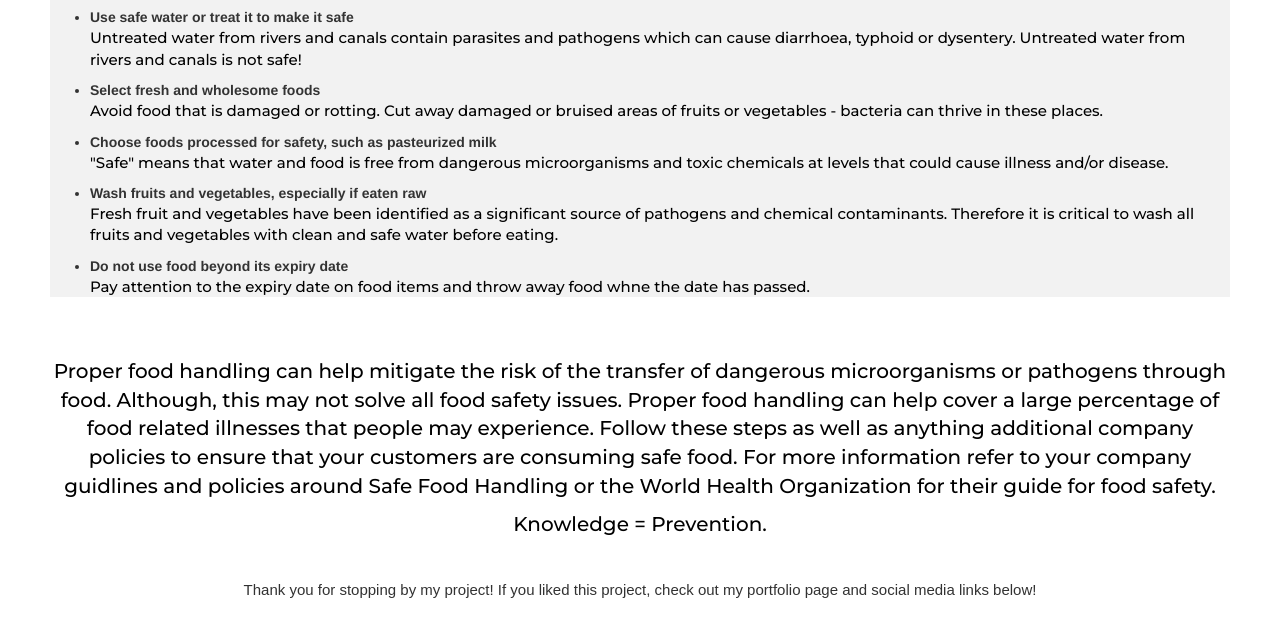
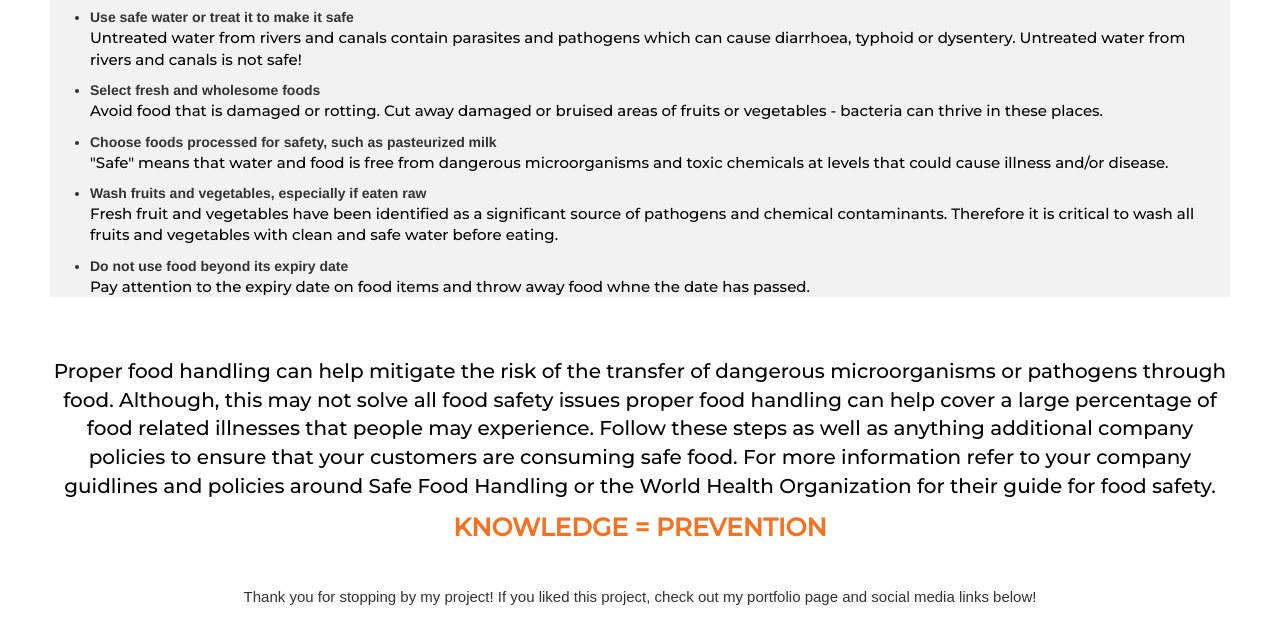
Before and after one commit to kimbrow-slice/Food-Safety-ENG, a plain HTML site: page index.html in a window 1280 px wide. Shown: the part 2431-3058 px from the top of the page. Drawn offline with nearby package versions, Linux system fonts and the light colour scheme; a web font is replaced by a local one.

Commit message:
small grammar adjustments

```diff
--- a/index.html
+++ b/index.html
@@ -114,7 +114,7 @@
 </ul>
 </p>
 </section> <section class="conculsion">
-    <p>Proper food handling can help mitigate the risk of the transfer of dangerous microorganisms or pathogens through food. Although, this may not solve all food safety issues. Proper food handling can help cover a large percentage of food related illnesses that people may experience. Follow these steps as well as anything additional company policies to ensure that your customers are consuming safe food. For more information refer to your company guidlines and policies around Safe Food Handling or the World Health Organization for their guide for food safety. </p> <p>Knowledge = Prevention.</p>
+    <p>Proper food handling can help mitigate the risk of the transfer of dangerous microorganisms or pathogens through food. Although, this may not solve all food safety issues proper food handling can help cover a large percentage of food related illnesses that people may experience. Follow these steps as well as anything additional company policies to ensure that your customers are consuming safe food. For more information refer to your company guidlines and policies around Safe Food Handling or the World Health Organization for their guide for food safety. </p> <p><strong id="stepWords">KNOWLEDGE = PREVENTION</strong></p>
     </div>
 
 </section>
```
